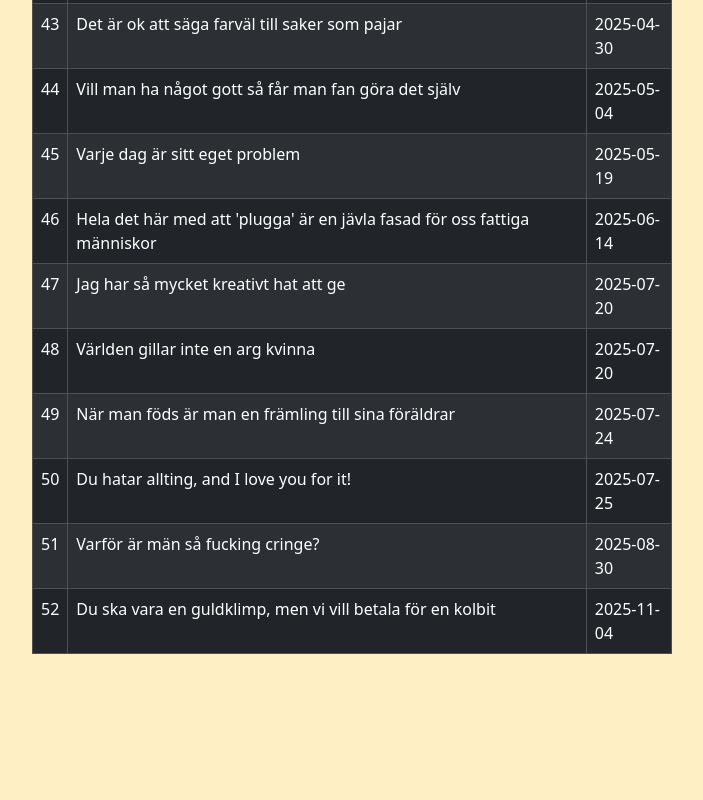
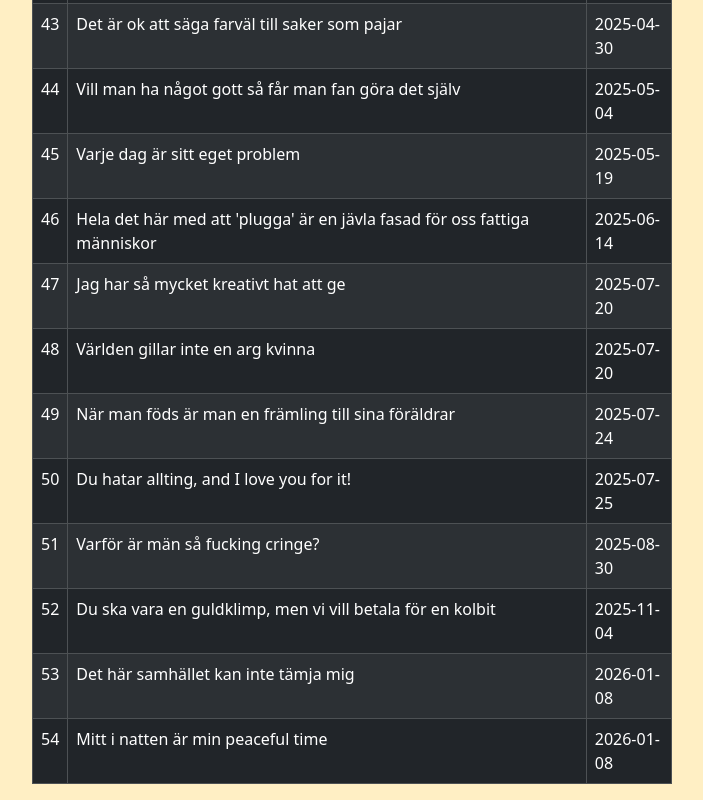
Before and after one commit to Stenstromen/filosofiskaeleonora, a React (Vite) app: page /all in a window 1280 px wide. Shown: the part 2896-3696 px from the top of the page, without its empty margins (288-991 px from the left). Before the commit the page ends 3566 px from the top, so only its background shows below. Built offline with nearby package versions, Linux system fonts and the light colour scheme.

Commit message:
added quotes

```diff
--- a/src/assets/Quotes.js
+++ b/src/assets/Quotes.js
@@ -271,6 +271,16 @@ const Quotes = [
     quote: "Du ska vara en guldklimp, men vi vill betala för en kolbit",
     date: "2025-11-04",
   },
+  {
+    id: 53,
+    quote: "Det här samhället kan inte tämja mig",
+    date: "2026-01-08",
+  },
+  {
+    id: 54,
+    quote: "Mitt i natten är min peaceful time",
+    date: "2026-01-08",
+  },
 ];
 
 export default Quotes;
```
